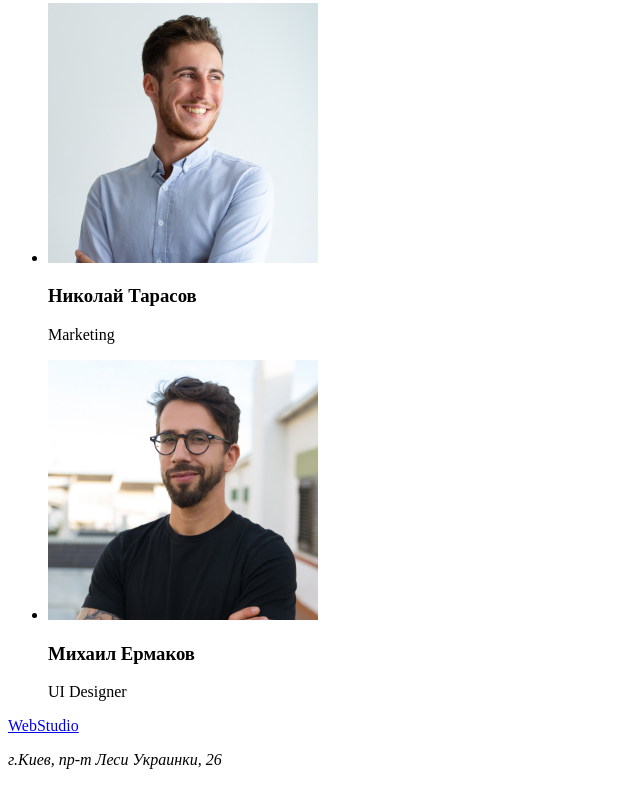
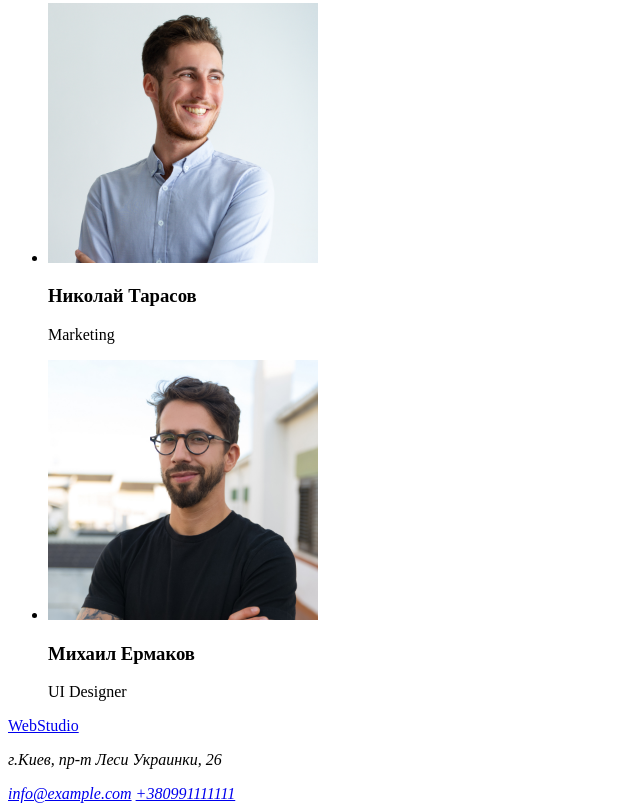
Before and after one commit to misha-srogyi/goit-markup-hw-01, a plain HTML site: page index.html in a window 1280 px wide. Shown: the part 2339-3150 px from the top of the page, without its empty margins (0-640 px from the left). Before the commit the page ends 3124 px from the top, so only its background shows below. Drawn offline with Linux system fonts and the light colour scheme.

Commit message:
Change footer

```diff
--- a/index.html
+++ b/index.html
@@ -114,8 +114,8 @@
         <a href="/">WebStudio</a>
         <address>
         <p>г.Киев, пр-т Леси Украинки, 26</p>
-        <a href="mailto:info@example.com"></a>
-        <a href="tel:+380991111111"></a>
+        <a href="mailto:info@example.com">info@example.com</a>
+        <a href="tel:+380991111111">+380991111111</a>
         </address>
     </footer>
 </body>
```
